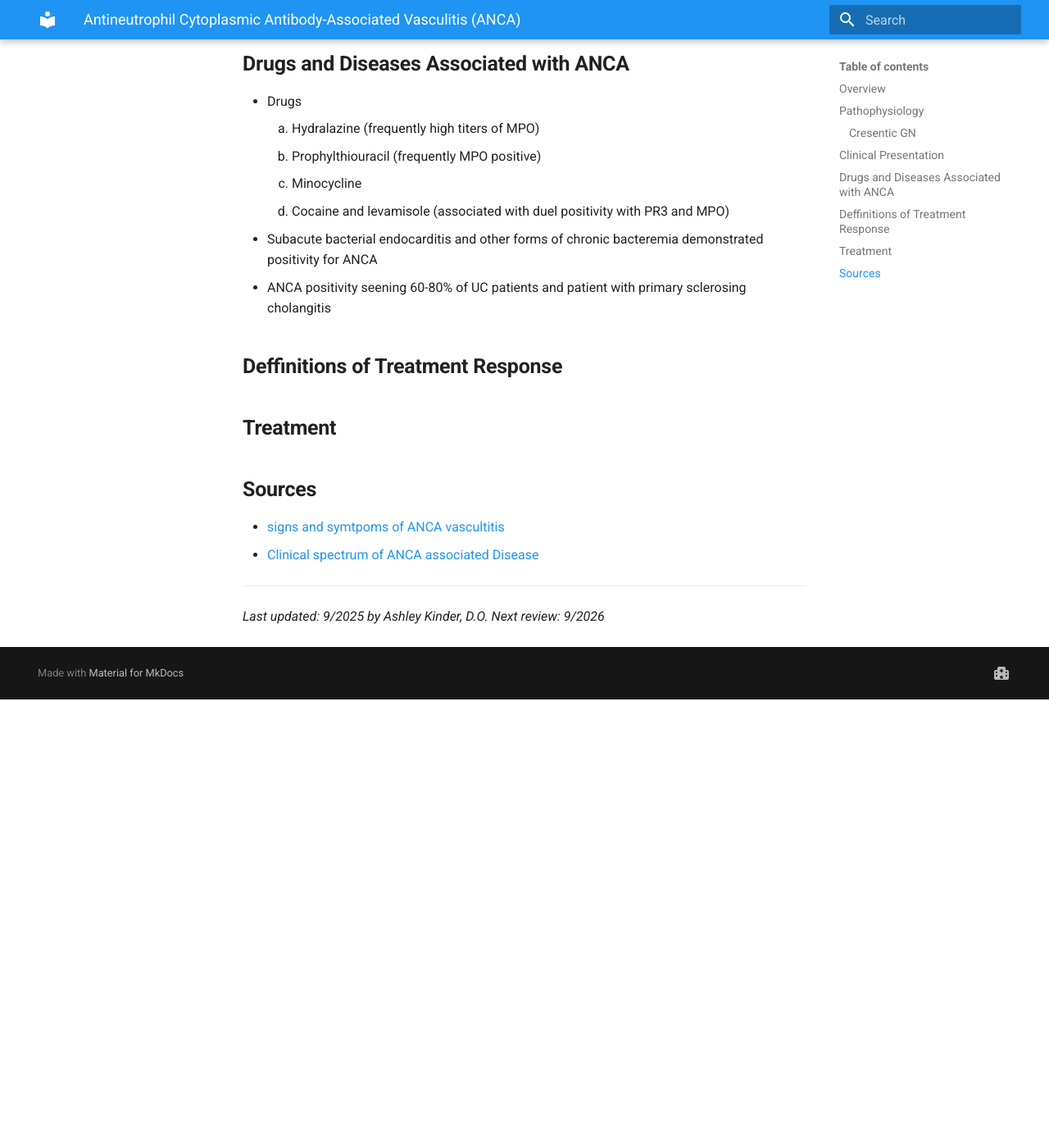
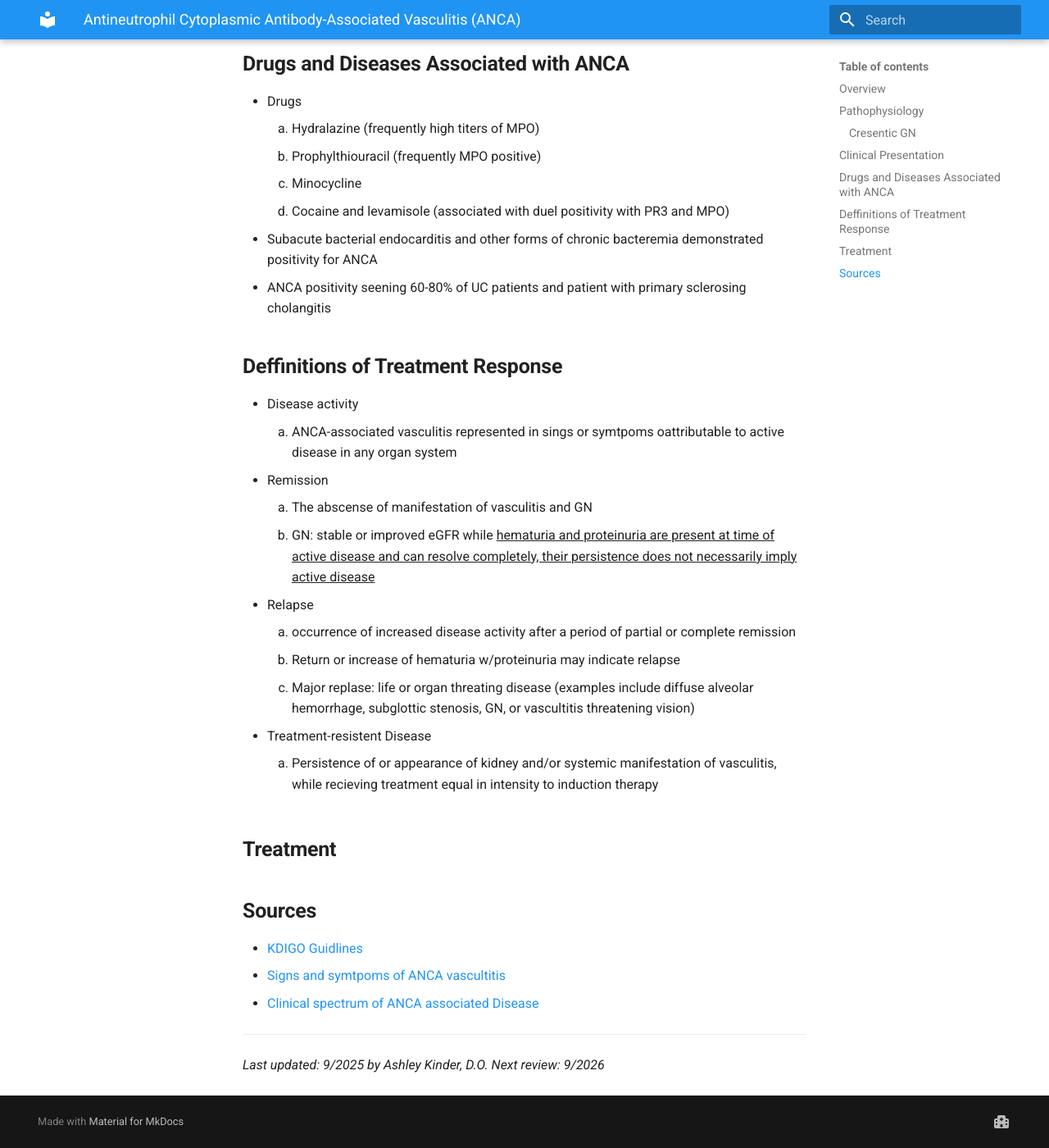
Before and after one commit to TTUNEPH2025/GN, an MkDocs documentation site: the page built from docs/ANCA.md, in a window 1280 px wide and 1400 px high, scrolled down 2261 px. Shown: the whole window at 82% size. Built offline with MkDocs 1.6.1 and Material for MkDocs 9.7.7, drawn with Linux system fonts in a browser that asks for light colours; before the commit the page ends 3114 px from its top, so only the background shows below that.

Commit message:
Update ANCA.md

```diff
--- a/docs/ANCA.md
+++ b/docs/ANCA.md
@@ -57,9 +57,21 @@
   * Subacute bacterial endocarditis and other forms of chronic bacteremia demonstrated positivity for ANCA
   * ANCA positivity seening 60-80% of UC patients and patient with primary sclerosing cholangitis
 ## **Deffinitions of Treatment Response**
+  * Disease activity
+    1. ANCA-associated vasculitis represented in sings or symtpoms oattributable to active disease in any organ system
+  * Remission
+    1. The abscense of manifestation of vasculitis and GN
+    2. GN: stable or improved eGFR while <ins>hematuria and proteinuria are present at time of active disease and can resolve completely, their persistence does not necessarily imply active disease </ins>
+  * Relapse
+    1. occurrence of increased disease activity after a period of partial or complete remission
+    2. Return or increase of hematuria w/proteinuria may indicate relapse
+    3. Major replase: life or organ threating disease (examples include diffuse alveolar hemorrhage, subglottic stenosis, GN, or vascultitis threatening vision)
+  * Treatment-resistent Disease
+    1. Persistence of or appearance of kidney and/or systemic manifestation of vasculitis, while recieving treatment equal in intensity to induction therapy
 ## **Treatment**
 ## **Sources**
-  * [signs and symtpoms of ANCA vascultitis](https://www-uptodate-com.ezproxy.ttuhsc.edu/contents/granulomatosis-with-polyangiitis-and-microscopic-polyangiitis-clinical-manifestations-and-diagnosis?search=signs%20and%20symptoms%20of%20anca%20vasculitis&sectionRank=1&usage_type=default&anchor=H1522363621&source=machineLearning&selectedTitle=1~150&display_rank=1#H2879736833)
+  * [KDIGO Guidlines](https://www.kidney-international.org/action/showPdf?pii=S0085-2538%2823%2900744-5)
+  * [Signs and symtpoms of ANCA vascultitis](https://www-uptodate-com.ezproxy.ttuhsc.edu/contents/granulomatosis-with-polyangiitis-and-microscopic-polyangiitis-clinical-manifestations-and-diagnosis?search=signs%20and%20symptoms%20of%20anca%20vasculitis&sectionRank=1&usage_type=default&anchor=H1522363621&source=machineLearning&selectedTitle=1~150&display_rank=1#H2879736833)
   * [Clinical spectrum of ANCA associated Disease](https://www-uptodate-com.ezproxy.ttuhsc.edu/contents/clinical-spectrum-of-antineutrophil-cytoplasmic-autoantibodies?search=drug%20that%20cause%20anca&source=search_result&selectedTitle=2~150&usage_type=default&display_rank=2#H20)
 ---
 *Last updated: 9/2025 by Ashley Kinder, D.O.*
```
